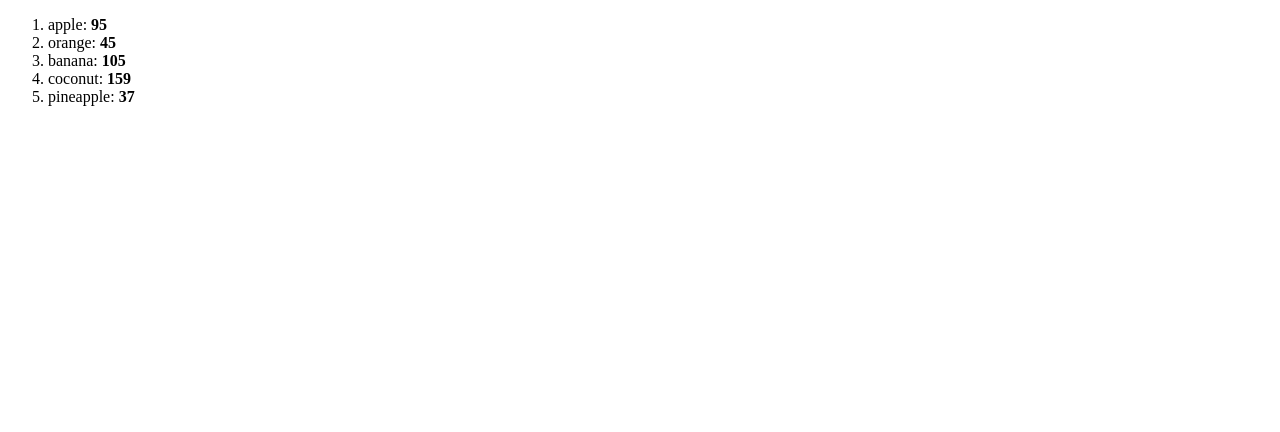
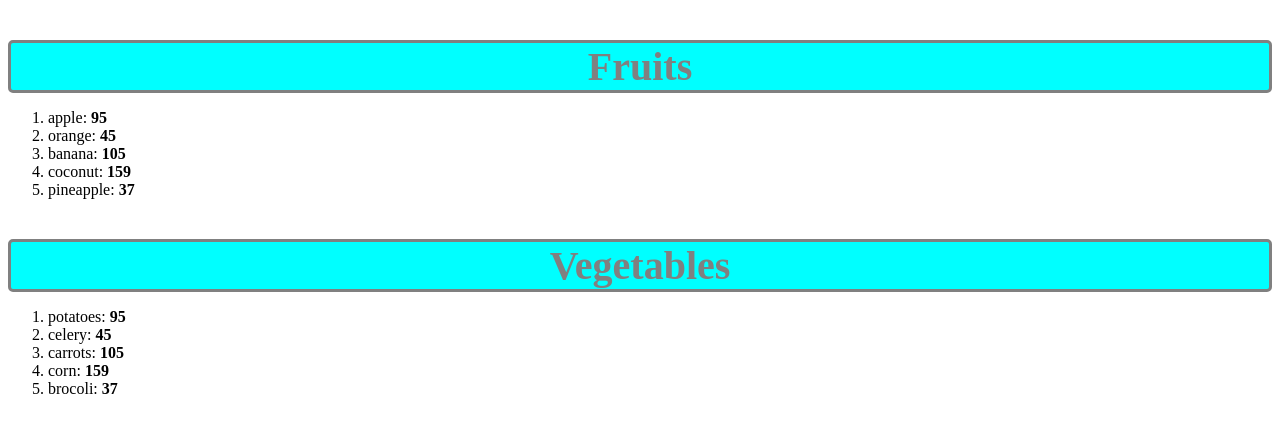
Before and after one commit to Sabira1iyev/MyReactJourney, a React (Vite) app in the folder my-react-app/: page / in a window 1280 px wide. Shown: the top 432 px of the page. Built offline with nearby package versions, Linux system fonts and the light colour scheme.

Commit message:
new commit

```diff
--- a/my-react-app/src/App.jsx
+++ b/my-react-app/src/App.jsx
@@ -69,13 +69,23 @@ import List from './List.jsx'
 function App() {
 
   const fruits = [{ id: 1, name: "apple", calories: 95 },
-                   { id: 2, name: "orange", calories: 45 },
-                   { id: 3, name: "banana", calories: 105 },
-                  { id: 4, name: "coconut", calories: 159 },
-                  { id: 5, name: "pineapple", calories: 37 }];
+  { id: 2, name: "orange", calories: 45 },
+  { id: 3, name: "banana", calories: 105 },
+  { id: 4, name: "coconut", calories: 159 },
+  { id: 5, name: "pineapple", calories: 37 }];
 
 
-  return (<List items={fruits} category="Fruits" />)
+  const vegetables = [{ id: 6, name: "potatoes", calories: 95 },
+  { id: 7, name: "celery", calories: 45 },
+  { id: 8, name: "carrots", calories: 105 },
+  { id: 9, name: "corn", calories: 159 },
+  { id: 10, name: "brocoli", calories: 37 }];
+
+
+  return (<>
+    <List items={fruits} category="Fruits" />
+    <List items={vegetables} category="Vegetables" />
+  </>);
 }
 
 
--- a/my-react-app/src/List.jsx
+++ b/my-react-app/src/List.jsx
@@ -1,6 +1,7 @@
 function List(props) {
 
     const itemlist = props.items;
+    const category = props.category;
 
     // const fruits = [{ id: 1, name: "apple", calories: 95 },
     // { id: 2, name: "orange", calories: 45 },
@@ -15,13 +16,16 @@ function List(props) {
 
     // const lowCalFruits = fruits.filter(fruit => fruit.calories < 100);
 
-   // const HighCalFruits = fruits.filter(fruit => fruit.calories >= 100);
+    // const HighCalFruits = fruits.filter(fruit => fruit.calories >= 100);
 
     const listItems = itemlist.map(item => <li key={item.id}>
         {item.name}:&nbsp;
         <b>{item.calories}</b></li>);
 
-    return (<ol>{listItems}</ol>)   // ul noqte ile siralayir, ol reqemlerle
+    return (<>
+        <h3 className="list-category">{category}</h3>
+        <ol className="list-item">{listItems}</ol>
+    </> ); // ul noqte ile siralayir, ol reqemlerle
 }
 
 export default List
--- a/my-react-app/src/index.css
+++ b/my-react-app/src/index.css
@@ -1,18 +1,23 @@
-.welcome-message {
+.list-category {
     font-size: 2.5em;
-    background-color: green;
-    color: white;
-    padding: 10px;
+    font-weight: bold;
+    color: gray;
+    margin-bottom: 10px;
+    text-align: center;
+    border: 3px solid;
     border-radius: 5px;
+    background-color: aqua;
+}
+
+.listItems li {
+    font-size: 2em;
+    list-style: none;
+    color: gray;
+    text-align: center;
     margin: 0;
 }
 
-
-.login-prompt {
-    font-size: 2.5em;
-    background-color: red;
-    color: white;
-    padding: 10px;
-    border-radius: 5px;
-    margin: 0;
+.listItems li:hover {
+    color: red;
+    cursor: pointer;
 }
```
